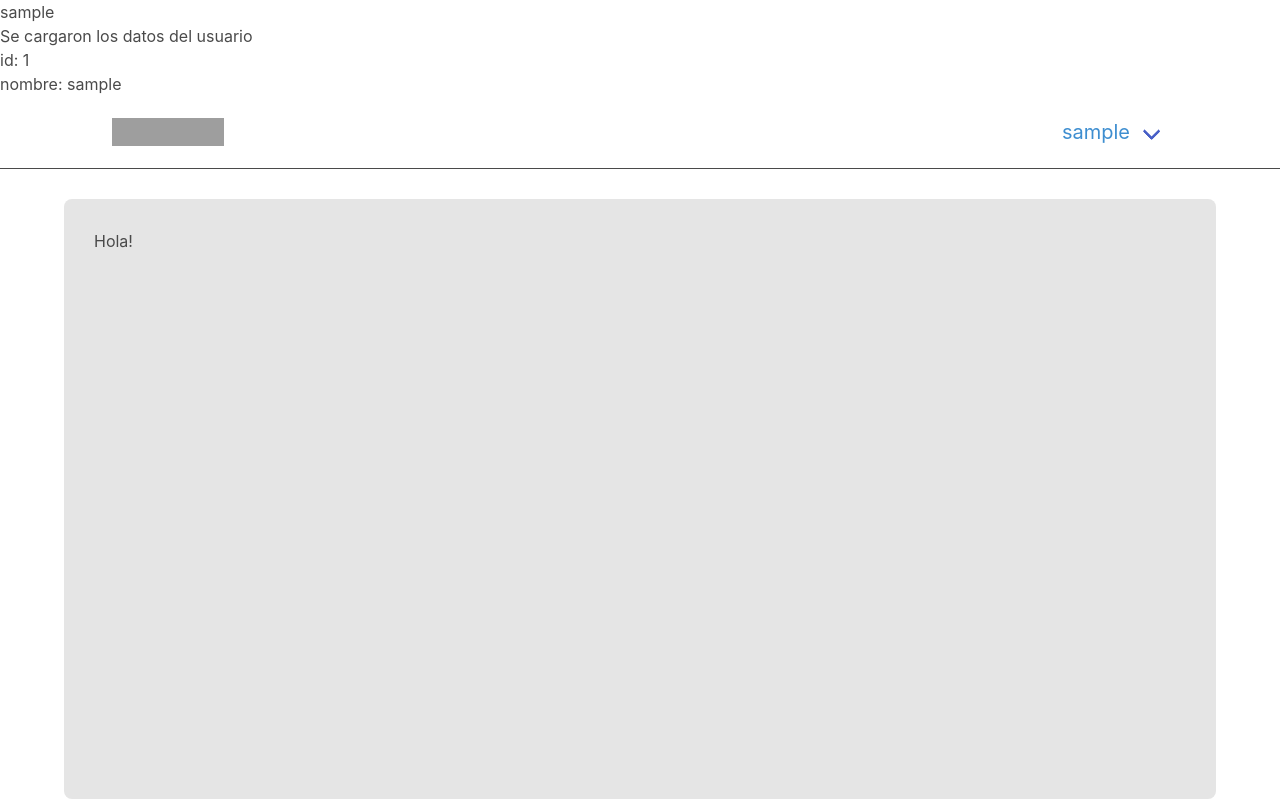
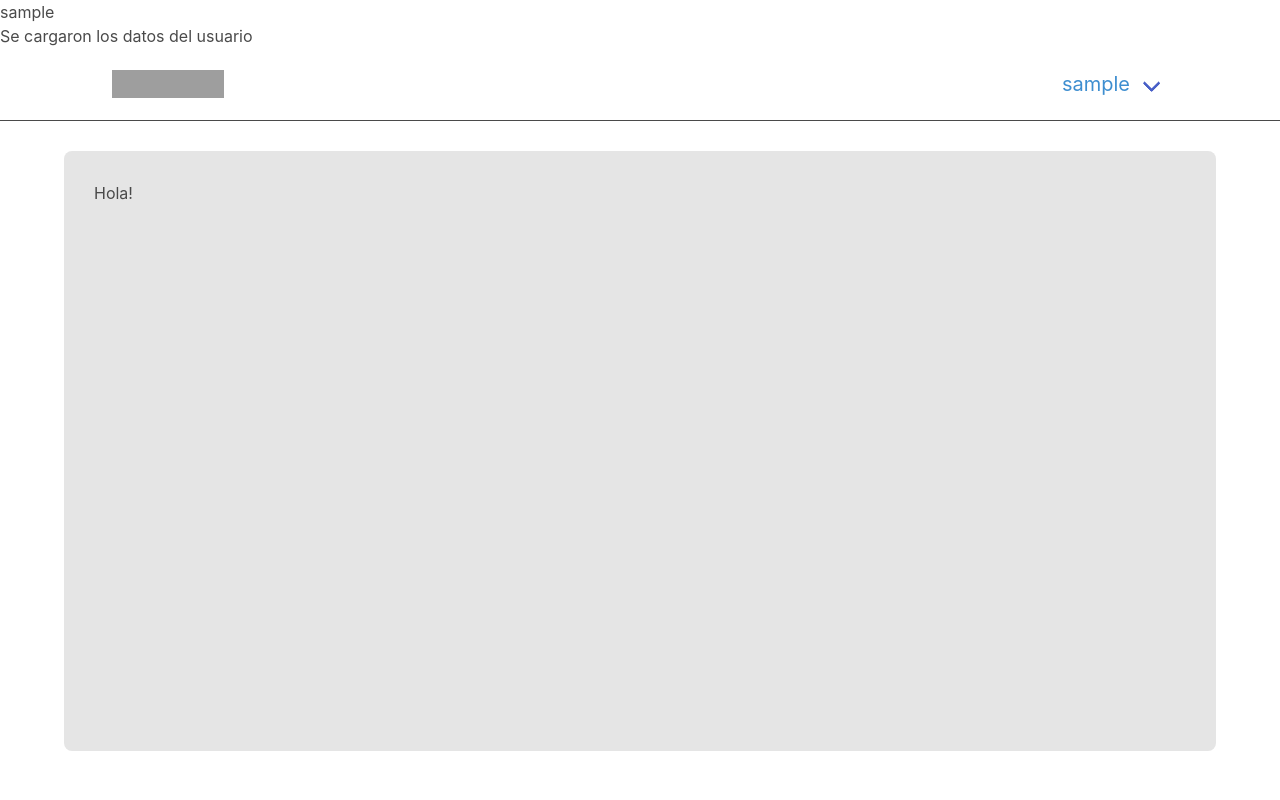
Before and after one commit to soraxurix/megareader, a PHP site: page /main/index.php in a window 1280 px wide. Run offline with PHP 8.4, Linux system fonts and the light colour scheme; the visitor is signed in with stand-in values (Sample User, id 1); some libraries are stand-ins or nearby versions; grey boxes are pictures that could not be loaded.

Commit message:
preuba nombre

```diff
--- a/main/index.php
+++ b/main/index.php
@@ -39,10 +39,17 @@
 </head>
 <body>
 	<?php
-		include 'sesion/comprobar_sesion.php';
+		session_start();
+		$usuario = $_SESSION['id_user'];
+		$nombre = $_SESSION['name_user'];
+		echo "<h1>".$nombre."</h1>";
 
-		echo "id: ".$usuario;
-		echo "<br> nombre: ".$nombre;
+		if(!isset($usuario)){
+			echo "No se cargaron los datos del usuario<br>";
+		}else{
+			echo "Se cargaron los datos del usuario<br>";
+		}
+
 
 	?>
 
--- a/main/sesion/comprobar_sesion.php
+++ b/main/sesion/comprobar_sesion.php
@@ -1,14 +1,4 @@
 <?php
-session_start();
-$usuario = $_SESSION['id_user'];
-$nombre = $_SESSION['name_user'];
-echo "<h1>".$nombre."</h1>";
-
-if(!isset($usuario)){
-	echo "No se cargaron los datos del usuario<br>";
-}else{
-	echo "Se cargaron los datos del usuario<br>";
-}
 
 
  ?>
```
